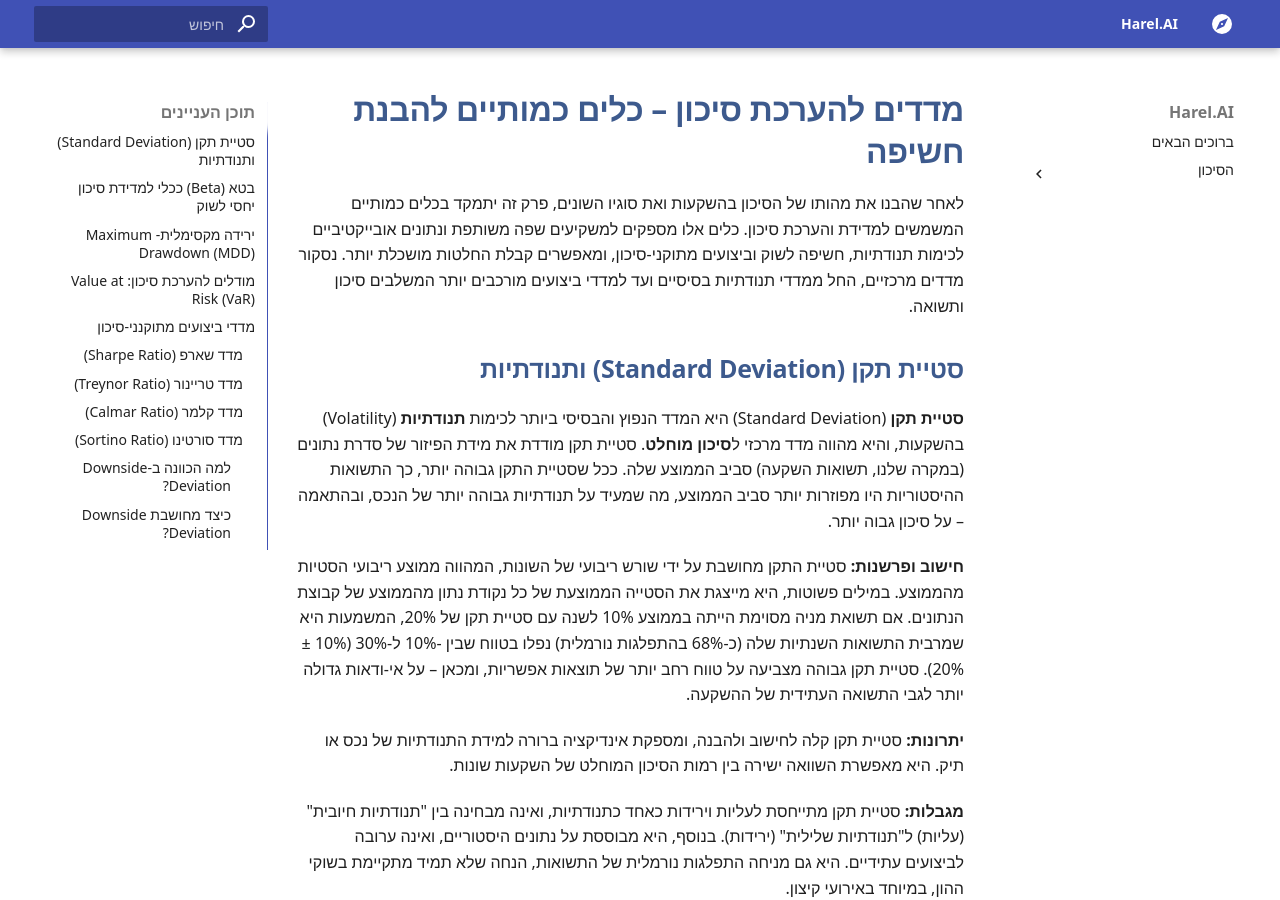
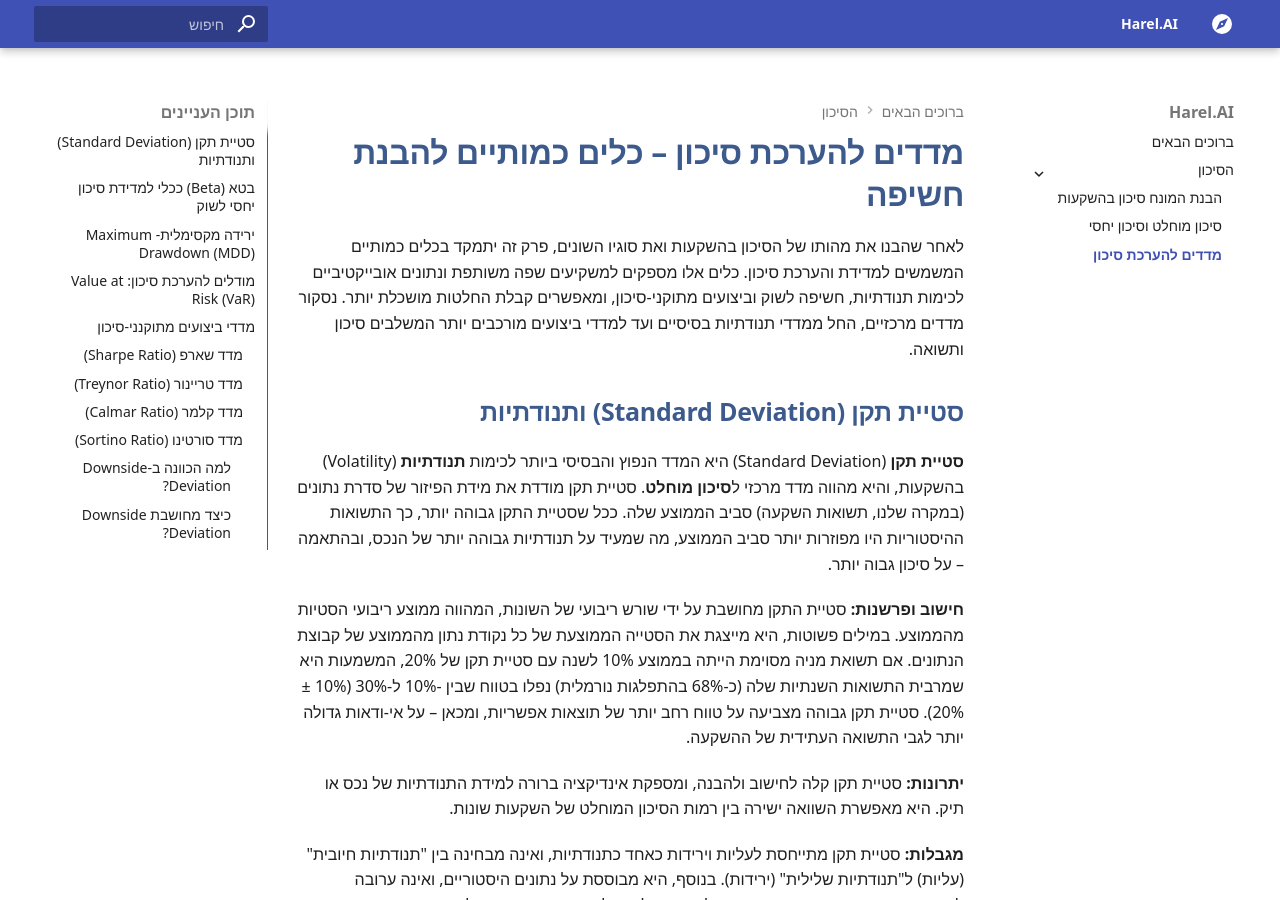
Before and after one commit to Harel-Karni/harel.ai, an MkDocs documentation site: the page built from docs/Investment-risk/measures.md, in a window 1280 px wide and 900 px high. Built offline with MkDocs 1.6.1 and Material for MkDocs 9.7.7, drawn with Linux system fonts in a browser that asks for light colours; some web fonts are replaced.

Commit message:
modified:   mkdocs.yml

```diff
--- a/mkdocs.yml
+++ b/mkdocs.yml
@@ -76,5 +76,6 @@ nav:
       - מבוא: Investment-risk/index.md
       - הבנת המונח סיכון בהשקעות: Investment-risk/intro.md
       - סיכון מוחלט וסיכון יחסי : Investment-risk/absolute-and-relative-investment-risk.md
+      - מדדים להערכת סיכון: Investment-risk/measures.md
 
   #- אודות: about.md
```
